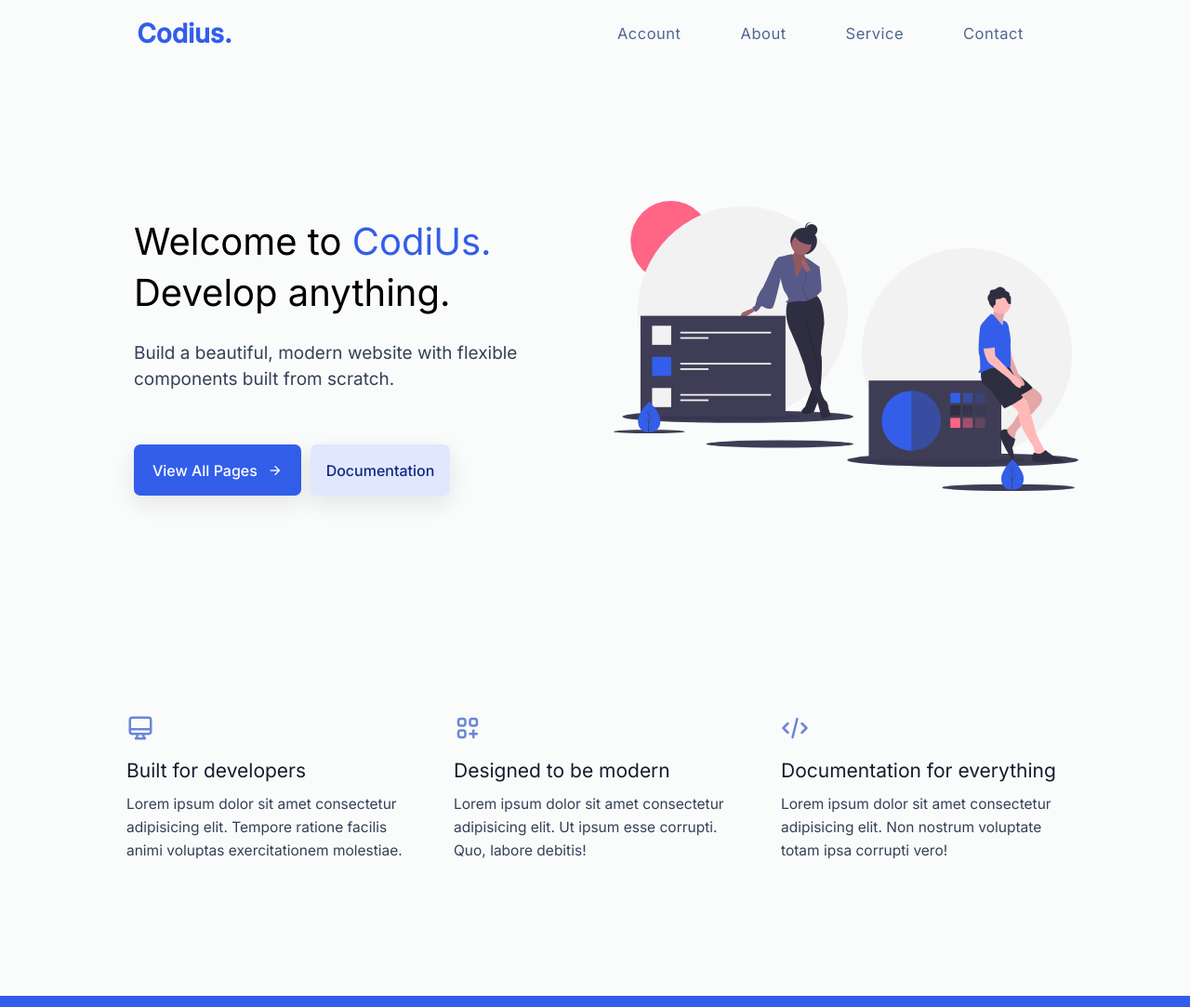
After one commit to MugumoPerm/tech-investment, a Django app: page / in a window 1280 px wide. The commit adds this page. Shown: the whole page at 93% size. Run offline with Django 3.2, Linux system fonts and the light colour scheme; some libraries are stand-ins or nearby versions.

Commit message:
landing page

```diff
--- a/tech_investement/investor/forms.py
+++ b/tech_investement/investor/forms.py
@@ -43,7 +43,7 @@ class reset_passwordForm(forms.Form):
 class deposit_form(forms.ModelForm):
     class Meta:
         model = UserAccount
-        fields = ['amount_paid', 'username']
+        fields = ['balance']
 
 class withdraw_form(forms.ModelForm):
     class Meta:
--- /dev/null
+++ b/tech_investement/investor/static/js/landing_page.js
@@ -0,0 +1,68 @@
+const navId = document.getElementById("nav_menu"),
+  ToggleBtnId = document.getElementById("toggle_btn"),
+  CloseBtnId = document.getElementById("close_btn");
+
+// ==== SHOW MENU ==== //
+ToggleBtnId.addEventListener("click", () => {
+  navId.classList.add("show");
+});
+
+// ==== HIDE MENU ==== //
+CloseBtnId.addEventListener("click", () => {
+  navId.classList.remove("show");
+});
+
+// ==== Animate on Scroll Initialize  ==== //
+AOS.init();
+
+// ==== GSAP Animations ==== //
+// ==== LOGO  ==== //
+gsap.from(".logo", {
+  opacity: 0,
+  y: -10,
+  delay: 1,
+  duration: 0.5,
+});
+// ==== NAV-MENU ==== //
+gsap.from(".nav_menu_list .nav_menu_item", {
+  opacity: 0,
+  y: -10,
+  delay: 1.4,
+  duration: 0.5,
+  stagger: 0.3,
+});
+// ==== TOGGLE BTN ==== //
+gsap.from(".toggle_btn", {
+  opacity: 0,
+  y: -10,
+  delay: 1.4,
+  duration: 0.5,
+});
+// ==== MAIN HEADING  ==== //
+gsap.from(".main-heading", {
+  opacity: 0,
+  y: 20,
+  delay: 2.4,
+  duration: 1,
+});
+// ==== INFO TEXT ==== //
+gsap.from(".info-text", {
+  opacity: 0,
+  y: 20,
+  delay: 2.8,
+  duration: 1,
+});
+// ==== CTA BUTTONS ==== //
+gsap.from(".btn_wrapper", {
+  opacity: 0,
+  y: 20,
+  delay: 2.8,
+  duration: 1,
+});
+// ==== TEAM IMAGE ==== //
+gsap.from(".team_img_wrapper img", {
+  opacity: 0,
+  y: 20,
+  delay: 3,
+  duration: 1,
+});
--- /dev/null
+++ b/tech_investement/investor/static/styles/landing_page.css
@@ -0,0 +1,372 @@
+/* ==== "Inter" FONT-FAMILY FROM FONTS.GOOGLE.COM  ==== */
+@import url("https://fonts.googleapis.com/css2?family=Inter:wght@400;500&display=swap");
+/* ==== ROOT RESET ==== */
+* {
+  margin: 0;
+  padding: 0;
+  box-sizing: border-box;
+  font-family: "Inter", sans-serif;
+}
+*,
+*::before,
+*::after {
+  box-sizing: border-box;
+}
+
+/* ==== CSS VARIABLES ==== */
+:root {
+  --primary-color: #335eea;
+  --link-color: #506690;
+  --btn-hover-color: #2b50c7;
+  --lg-heading: #161c2d;
+  --text-content: #869ab8;
+  --fixed-header-height: 4.5rem;
+}
+
+/* ==== RESET HTML ==== */
+body {
+  width: 100%;
+  height: 100vh;
+  overflow-x: hidden;
+  background-color: #fafbfb;
+}
+ul li {
+  list-style-type: none;
+}
+a {
+  text-decoration: none;
+}
+button {
+  background-color: transparent;
+  border: none;
+  outline: none;
+  cursor: pointer;
+}
+/* ==== CONTAINER ==== */
+.container {
+  width: 100%;
+}
+@media screen and (min-width: 1040px) {
+  .container {
+    width: 1040px;
+    margin: 0 auto;
+  }
+}
+/* ==== HEADER ==== */
+.header {
+  height: var(--fixed-header-height);
+  padding: 0 1.7rem;
+}
+
+/* ==== NAV ==== */
+.nav {
+  width: 100%;
+  height: 100%;
+  display: flex;
+  align-items: center;
+  justify-content: space-between;
+}
+/* ==== LOGO ==== */
+.logo h2 {
+  font-size: 28px;
+  color: var(--primary-color);
+}
+/* ====  NAV-MENU  ==== */
+.nav_menu_list {
+  display: flex;
+  align-items: center;
+}
+.nav_menu_list .nav_menu_item {
+  margin: 0 2rem;
+}
+.nav_menu_item .nav_menu_link {
+  font-size: 16.5px;
+  line-height: 27px;
+  color: var(--link-color);
+  text-transform: capitalize;
+  letter-spacing: 0.5px;
+}
+.nav_menu_link:hover {
+  color: var(--primary-color);
+}
+.toggle_btn {
+  font-size: 20px;
+  font-weight: 600;
+  color: var(--lg-heading);
+  z-index: 4;
+}
+.nav_menu,
+.close_btn {
+  display: none;
+}
+.show {
+  right: 3% !important;
+}
+/* ====  WRAPPER ==== */
+.wrapper {
+  width: 100%;
+  padding-left: 1.7rem;
+  padding-right: 1.7rem;
+  padding-top: 5rem;
+  margin-bottom: 5rem;
+}
+.grid-cols-2 {
+  width: 100%;
+  height: 100%;
+  display: grid;
+  grid-template-columns: repeat(2, 1fr);
+  gap: 4rem;
+}
+.grid-item-1 {
+  padding-top: 5rem;
+  padding-left: 1.5rem;
+}
+.main-heading {
+  font-weight: 300;
+  font-size: 40px;
+  line-height: 55px;
+}
+.main-heading span {
+  color: var(--primary-color);
+}
+.info-text {
+  margin-top: 1.5rem;
+  font-size: 19px;
+  line-height: 28px;
+  color: #334157;
+}
+.btn_wrapper {
+  margin-top: 3.5rem;
+  display: flex;
+  width: 100%;
+}
+.btn {
+  width: 110px;
+  height: 50px;
+  background-color: var(--primary-color);
+  display: block;
+  font-size: 16px;
+  color: #fff;
+  text-transform: capitalize;
+  border-radius: 7px;
+  letter-spacing: 1px;
+  transition: 0.4s;
+}
+.btn:hover {
+  transform: translateY(-3px);
+  background-color: var(--btn-hover-color);
+}
+.view_more_btn {
+  width: 180px;
+  height: 55px;
+  display: flex;
+  align-items: center;
+  justify-content: center;
+  font-size: 16px;
+  letter-spacing: 0;
+  color: #fff;
+  font-weight: 500;
+  margin-right: 10px;
+  box-shadow: 0 0.5rem 1.5rem rgba(22, 28, 45, 0.1);
+}
+.view_more_btn i {
+  margin-left: 0.7rem;
+}
+.view_more_btn:hover {
+  transition: box-shadow 0.25s ease, transform 0.25s ease;
+}
+.documentation_btn {
+  width: 150px;
+  height: 55px;
+  font-size: 16px;
+  font-weight: 500;
+  color: #fff;
+  letter-spacing: 0;
+  background-color: #e1e7fc;
+  color: #0e2a86;
+  box-shadow: 0 0.5rem 1.5rem rgba(22, 28, 45, 0.1);
+}
+.documentation_btn:hover {
+  background-color: #d7ddf1;
+  transition: box-shadow 0.25s ease, transform 0.25s ease;
+}
+.grid-item-2 {
+  width: 100%;
+  height: 100%;
+}
+.team_img_wrapper {
+  width: 500px;
+  max-width: 100%;
+  height: 440px;
+}
+.team_img_wrapper img {
+  width: 100%;
+  height: 100%;
+  object-fit: contain;
+}
+.grid-cols-3 {
+  width: 100%;
+  height: 100%;
+  display: grid;
+  grid-template-columns: repeat(3, 1fr);
+  column-gap: 3rem;
+  row-gap: 2rem;
+  padding: 1rem;
+}
+.grid-col-item {
+  height: 100%;
+}
+.icon {
+  width: 100%;
+  line-height: 40px;
+}
+.icon svg {
+  width: 30px;
+  height: 30px;
+  color: #6b85d8;
+}
+.featured_info {
+  width: 100%;
+}
+.featured_info span {
+  width: 100%;
+  display: block;
+  font-size: 21px;
+  line-height: 33px;
+  color: var(--lg-heading);
+}
+.featured_info p {
+  display: block;
+  width: 100%;
+  margin-top: 7px;
+  font-weight: 400;
+  color: #334157;
+  line-height: 25px;
+  font-size: 15.5px;
+}
+footer {
+  width: 100%;
+  background-color: var(--primary-color);
+  height: 12px;
+  margin-top: 8rem;
+}
+
+/* ==== MEDIA QURIES FOR RESPONSIVE DESIGN ==== */
+@media screen and (min-width: 768px) {
+  .toggle_btn {
+    display: none;
+  }
+  .nav_menu {
+    display: block;
+  }
+}
+
+@media screen and (max-width: 768px) {
+  .logo h2 {
+    font-size: 23px;
+  }
+  .nav_menu {
+    position: fixed;
+    width: 93%;
+    height: 100%;
+    display: block;
+    top: 2.5%;
+    right: -100%;
+    background-color: #fff;
+    padding: 3rem;
+    border-radius: 10px;
+    box-shadow: 0 0.5rem 1.5rem rgba(22, 28, 45, 0.1);
+    z-index: 50;
+    transition: 0.4s;
+  }
+  .nav_menu_list {
+    flex-direction: column;
+    align-items: flex-start;
+    margin-top: 4rem;
+  }
+  .nav_menu_list .nav_menu_item {
+    margin: 1rem 0;
+  }
+  .nav_menu_item .nav_menu_link {
+    font-size: 18px;
+  }
+  .close_btn {
+    display: block;
+    position: absolute;
+    right: 10%;
+    font-size: 25px;
+    color: #50689e;
+  }
+  .close_btn:hover {
+    color: #000;
+  }
+  .wrapper {
+    padding: 0 0.7rem;
+  }
+  .grid-item-1 {
+    padding-left: 0rem;
+  }
+  .main-heading {
+    font-size: 35px;
+  }
+  .view_more_btn {
+    width: 140px;
+    height: 55px;
+    font-size: 13.5px;
+    margin-right: 1rem;
+  }
+  .grid-cols-3 {
+    grid-template-columns: repeat(auto-fit, minmax(100%, 1fr));
+  }
+  .featured_info p {
+    line-height: 23px;
+    font-size: 14px;
+  }
+}
+
+@media screen and (max-width: 991px) {
+  .wrapper {
+    padding-top: 3rem;
+  }
+  .grid-cols-2 {
+    grid-template-columns: repeat(auto-fit, minmax(100%, 1fr));
+  }
+  .grid-item-1 {
+    order: 2;
+    display: flex;
+    flex-direction: column;
+    align-items: center;
+    justify-content: center;
+    padding-top: 0;
+  }
+  .main-heading {
+    font-size: 32px;
+    text-align: center;
+    line-height: 40px;
+  }
+  .info-text {
+    font-size: 16px;
+    text-align: center;
+    padding: 0.7rem;
+  }
+  .btn_wrapper {
+    width: 100%;
+    display: flex;
+    align-items: center;
+    justify-content: center;
+  }
+  .grid-item-2 {
+    order: 1;
+    display: flex;
+    flex-direction: column;
+    align-items: center;
+    justify-content: center;
+  }
+  .team_img_wrapper {
+    width: 350px;
+    height: 350px;
+  }
+  .featured_info span {
+    font-size: 19px;
+  }
+}
--- a/tech_investement/investor/templates/admin/adminDashboard.html
+++ b/tech_investement/investor/templates/admin/adminDashboard.html
@@ -113,7 +113,7 @@
 
           <div class="card">
             <div class="card-inner">
-              <h3>PROFIT</h3>
+              <h3>PENDING WITHDRAWAL</h3>
               <span class="material-icons-outlined">category</span>
             </div>
             <h1>25</h1>
@@ -121,7 +121,7 @@
 
           <div class="card">
             <div class="card-inner">
-              <h3>PENDING PAYMENTS</h3>
+              <h3>WITHDRAWN</h3>
               <span class="material-icons-outlined">groups</span>
             </div>
             <h1>1500</h1>
--- /dev/null
+++ b/tech_investement/investor/templates/user/landing_page.html
@@ -0,0 +1,178 @@
+{% load static %}
+<!DOCTYPE html>
+<html lang="en">
+  <head>
+    <meta charset="UTF-8" />
+    <meta http-equiv="X-UA-Compatible" content="IE=edge" />
+    <meta name="viewport" content="width=device-width, initial-scale=1.0" />
+    <title>Codius</title>
+
+    <!-- ==== STYLE.CSS ==== -->
+	<link rel="stylesheet" href="{% static 'styles/landing_page.css' %}" />
+
+    <!-- ====  REMIXICON CDN ==== -->
+    <link
+      href="https://cdn.jsdelivr.net/npm/remixicon@2.5.0/fonts/remixicon.css"
+      rel="stylesheet"
+    />
+
+    <!-- ==== ANIMATE ON SCROLL CSS CDN  ==== -->
+    <link href="https://unpkg.com/aos@2.3.1/dist/aos.css" rel="stylesheet" />
+  </head>
+  <body>
+    <!-- ==== HEADER ==== -->
+    <header class="container header">
+      <!-- ==== NAVBAR ==== -->
+      <nav class="nav">
+        <div class="logo">
+          <h2>Codius.</h2>
+        </div>
+
+        <div class="nav_menu" id="nav_menu">
+          <button class="close_btn" id="close_btn">
+            <i class="ri-close-fill"></i>
+          </button>
+
+          <ul class="nav_menu_list">
+            <li class="nav_menu_item">
+              <a href="#" class="nav_menu_link">account</a>
+            </li>
+            <li class="nav_menu_item">
+              <a href="#" class="nav_menu_link">about</a>
+            </li>
+            <li class="nav_menu_item">
+              <a href="#" class="nav_menu_link">service</a>
+            </li>
+            <li class="nav_menu_item">
+              <a href="#" class="nav_menu_link">contact</a>
+            </li>
+          </ul>
+        </div>
+
+        <button class="toggle_btn" id="toggle_btn">
+          <i class="ri-menu-line"></i>
+        </button>
+      </nav>
+    </header>
+
+    <section class="wrapper">
+      <div class="container">
+        <div class="grid-cols-2">
+          <div class="grid-item-1">
+            <h1 class="main-heading">
+              Welcome to <span>CodiUs.</span>
+              <br />
+              Develop anything.
+            </h1>
+            <p class="info-text">
+              Build a beautiful, modern website with flexible components built
+              from scratch.
+            </p>
+
+            <div class="btn_wrapper">
+              <button class="btn view_more_btn">
+                view all pages <i class="ri-arrow-right-line"></i>
+              </button>
+
+              <button class="btn documentation_btn">documentation</button>
+            </div>
+          </div>
+          <div class="grid-item-2">
+            <div class="team_img_wrapper">
+				<img src="{% static  'images/landing_page/team.svg' %}" alt="team-img" />
+            </div>
+          </div>
+        </div>
+      </div>
+    </section>
+
+    <section class="wrapper">
+      <div class="container" data-aos="fade-up" data-aos-duration="1000">
+        <div class="grid-cols-3">
+          <div class="grid-col-item">
+            <div class="icon">
+              <svg
+                xmlns="http://www.w3.org/2000/svg"
+                fill="none"
+                viewBox="0 0 24 24"
+                stroke="currentColor"
+              >
+                <path
+                  stroke-linecap="round"
+                  stroke-linejoin="round"
+                  stroke-width="2"
+                  d="M9.75 17L9 20l-1 1h8l-1-1-.75-3M3 13h18M5 17h14a2 2 0 002-2V5a2 2 0 00-2-2H5a2 2 0 00-2 2v10a2 2 0 002 2z"
+                />
+              </svg>
+            </div>
+            <div class="featured_info">
+              <span>Built for developers </span>
+              <p>
+                Lorem ipsum dolor sit amet consectetur adipisicing elit. Tempore
+                ratione facilis animi voluptas exercitationem molestiae.
+              </p>
+            </div>
+          </div>
+          <div class="grid-col-item">
+            <div class="icon">
+              <svg
+                xmlns="http://www.w3.org/2000/svg"
+                fill="none"
+                viewBox="0 0 24 24"
+                stroke="currentColor"
+              >
+                <path
+                  stroke-linecap="round"
+                  stroke-linejoin="round"
+                  stroke-width="2"
+                  d="M17 14v6m-3-3h6M6 10h2a2 2 0 002-2V6a2 2 0 00-2-2H6a2 2 0 00-2 2v2a2 2 0 002 2zm10 0h2a2 2 0 002-2V6a2 2 0 00-2-2h-2a2 2 0 00-2 2v2a2 2 0 002 2zM6 20h2a2 2 0 002-2v-2a2 2 0 00-2-2H6a2 2 0 00-2 2v2a2 2 0 002 2z"
+                />
+              </svg>
+            </div>
+            <div class="featured_info">
+              <span>Designed to be modern</span>
+              <p>
+                Lorem ipsum dolor sit amet consectetur adipisicing elit. Ut
+                ipsum esse corrupti. Quo, labore debitis!
+              </p>
+            </div>
+          </div>
+
+          <div class="grid-col-item">
+            <div class="icon">
+              <svg
+                xmlns="http://www.w3.org/2000/svg"
+                fill="none"
+                viewBox="0 0 24 24"
+                stroke="currentColor"
+              >
+                <path
+                  stroke-linecap="round"
+                  stroke-linejoin="round"
+                  stroke-width="2"
+                  d="M10 20l4-16m4 4l4 4-4 4M6 16l-4-4 4-4"
+                />
+              </svg>
+            </div>
+            <div class="featured_info">
+              <span>Documentation for everything</span>
+              <p>
+                Lorem ipsum dolor sit amet consectetur adipisicing elit. Non
+                nostrum voluptate totam ipsa corrupti vero!
+              </p>
+            </div>
+          </div>
+        </div>
+      </div>
+    </section>
+
+    <footer></footer>
+
+    <!-- ==== ANIMATE ON SCROLL JS CDN -->
+    <script src="https://unpkg.com/aos@2.3.1/dist/aos.js"></script>
+    <!-- ==== GSAP CDN ==== -->
+    <script src="https://cdnjs.cloudflare.com/ajax/libs/gsap/3.8.0/gsap.min.js"></script>
+    <!-- ==== SCRIPT.JS ==== -->
+	<script src="{% static 'js/landing_page.js' %}" defer></script>
+  </body>
+</html>
--- a/tech_investement/investor/urls.py
+++ b/tech_investement/investor/urls.py
@@ -6,6 +6,7 @@ from . import views
 
 urlpatterns = [
     #users
+    path('', views.landing_page, name='landing_page'),
     path('user_profile/', views.user_profile, name='user_profile'),
     path('dashboard/', views.dashboard, name='dashboard'),
     path('users/', views.users, name='users'),
--- a/tech_investement/investor/views.py
+++ b/tech_investement/investor/views.py
@@ -78,6 +78,11 @@ def admin_workplace(request):
     return render(request, 'admin_workplace.html')
 
 #users
+def landing_page(request):
+    return render(request,'user/landing_page.html')
+
+
+@login_required(login_url='login')
 def dashboard(request):
     recommended_users = []
     for prof in UserProfile.objects.all():
@@ -112,6 +117,7 @@ def user_profile(request):
 
 
 #authentications
+
 def login_view(request):
     if request.method == 'POST':
         form = loginForm(request.POST)
```
Also changed, not shown: tech_investement/db.sqlite3, tech_investement/investor/static/images/landing_page/team.svg (added).
